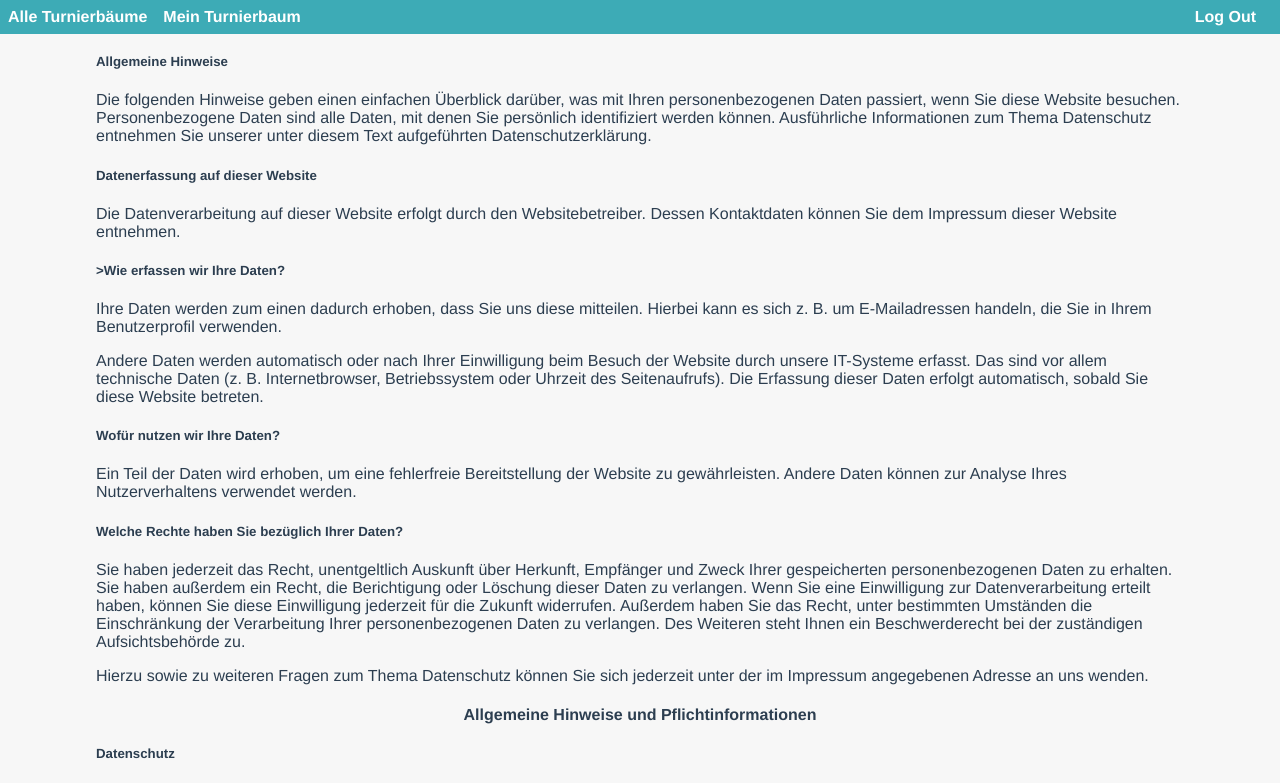
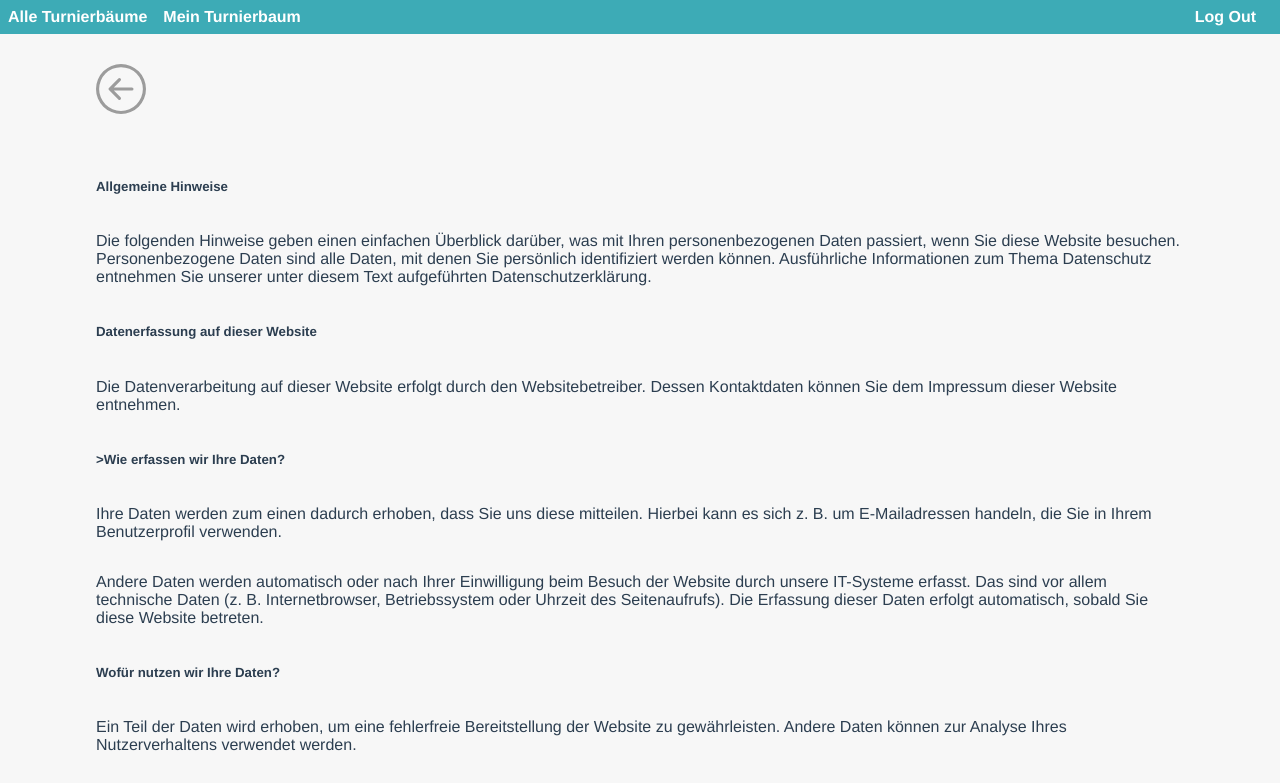
Before and after one commit to julianegoe/beerTournament, a Vue app: page /datenschutz in a window 1280 px wide. Shown: the top 783 px of the page. Built offline with nearby package versions, Linux system fonts and the light colour scheme; no server answers; sample sign-in values are in the browser's storage.

Commit message:
set scroll behavior

```diff
--- a/src/router/index.js
+++ b/src/router/index.js
@@ -38,7 +38,12 @@ const routes = [
 
 const router = createRouter({
   history: createWebHistory(),
-  routes
+  routes,
+  scrollBehavior () {
+    return {
+      top: 0,
+      behavior: 'smooth' }
+  }
 })
 
 export default router
--- a/src/views/Info.vue
+++ b/src/views/Info.vue
@@ -1,5 +1,8 @@
 <template>
     <div class="info-container">
+            <svg @click="$router.go(-1)" xmlns="http://www.w3.org/2000/svg" width="50" height="50" fill="rgb(156,156,156)" class="back-btn bi bi-arrow-left-circle" viewBox="0 0 16 16">
+                <path fill-rule="evenodd" d="M1 8a7 7 0 1 0 14 0A7 7 0 0 0 1 8zm15 0A8 8 0 1 1 0 8a8 8 0 0 1 16 0zm-4.5-.5a.5.5 0 0 1 0 1H5.707l2.147 2.146a.5.5 0 0 1-.708.708l-3-3a.5.5 0 0 1 0-.708l3-3a.5.5 0 1 1 .708.708L5.707 7.5H11.5z"/>
+            </svg>
         <h1>{{headline}}</h1>
         <Impressum v-if="type === 'impressum'" />
         <Datenschutz v-if="type === 'datenschutz'" />
@@ -7,7 +10,7 @@
 </template>
 
 <script>
-import Impressum from '@/components/Impresum.vue';
+import Impressum from '@/components/Impressum.vue';
 import Datenschutz from '@/components/Datenschutz.vue';
 
     export default {
@@ -30,7 +33,17 @@ import Datenschutz from '@/components/Datenschutz.vue';
 <style scoped>
 
 .info-container {
-    padding: 2rem 6rem 2rem 6rem;
+    display: flex;
+    flex-direction: column;
+    padding: 4rem 6rem 2rem 6rem;
+}
+.back-btn {
+    cursor: pointer;
+    transition: 0.2s ease-in-out;
+}
+
+.back-btn:hover {
+    transform: scale(1.1);
 }
 
 @media screen and (max-width: 980px) {
```
Also changed, not shown: src/components/Impressum.vue (renamed from src/components/Impresum.vue).
